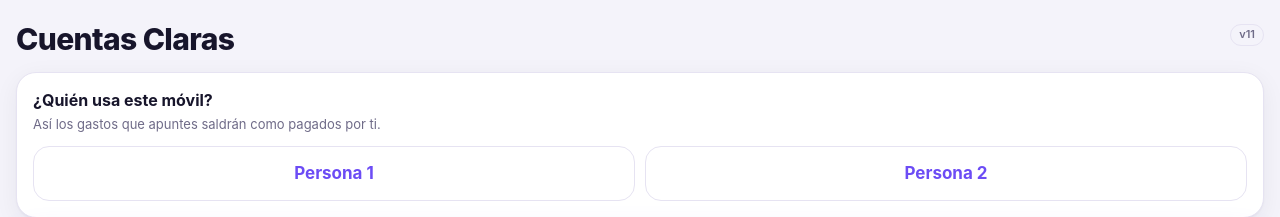
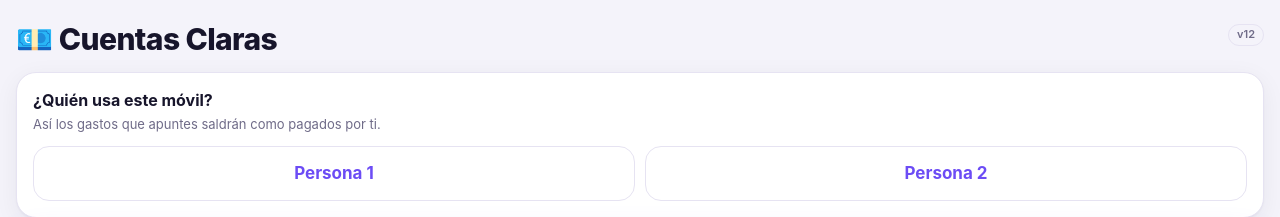
Before and after one commit to santigarciagu-code/cuentas-claras, a plain HTML site: page index.html in a window 1280 px wide. Shown: the top 217 px of the page. Drawn offline with Linux system fonts and the light colour scheme.

Commit message:
v12: icono de dinero en el título
Co-Authored-By: Claude Opus 5.5 <noreply@anthropic.com>
Claude-Session: https://claude.ai/code/session_01EcHsYeM6mkxeS5rU9iY6gQ

```diff
--- a/index.html
+++ b/index.html
@@ -191,7 +191,7 @@ input[type=range]::-webkit-slider-thumb{-webkit-appearance:none;width:28px;heigh
 
 <script>
 'use strict';
-var VERSION='v11';
+var VERSION='v12';
 var APP='cuentas-claras';
 
 // ---------- utilidades ----------
@@ -305,7 +305,7 @@ function avatar(p,size){size=size||34;return '<span class="av" style="background
 function renderHome(){
   var ps=pers(), F=calcFijos(), Pu=calcPunt(curYM), h='';
   var yo=P(me());
-  h+='<div class="top"><h1>Cuentas Claras</h1><span class="ver">'+VERSION+'</span></div>';
+  h+='<div class="top"><h1>💶 Cuentas Claras</h1><span class="ver">'+VERSION+'</span></div>';
   var w=backupWarn(); if(w)h+='<div class="bar warn">📁 '+w+' <button data-a="gocfg">Guardar copia</button></div>';
   if(!yo)h+='<div class="card"><b>¿Quién usa este móvil?</b><div class="sub" style="margin:4px 0 12px">Así los gastos que apuntes saldrán como pagados por ti.</div><div class="two">'+ps.map(function(p){return '<button class="btn sec" style="margin:0" data-a="setme" data-v="'+p.id+'">'+esc(p.nombre)+'</button>'}).join('')+'</div></div>';
   var tot=0; ps.forEach(function(p){tot+=F.p[p.id].aport+Pu.p[p.id].aport});
```
